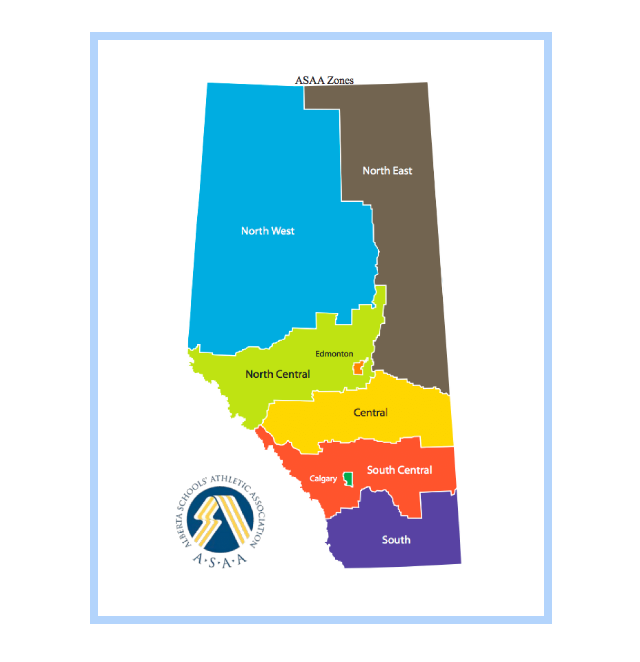
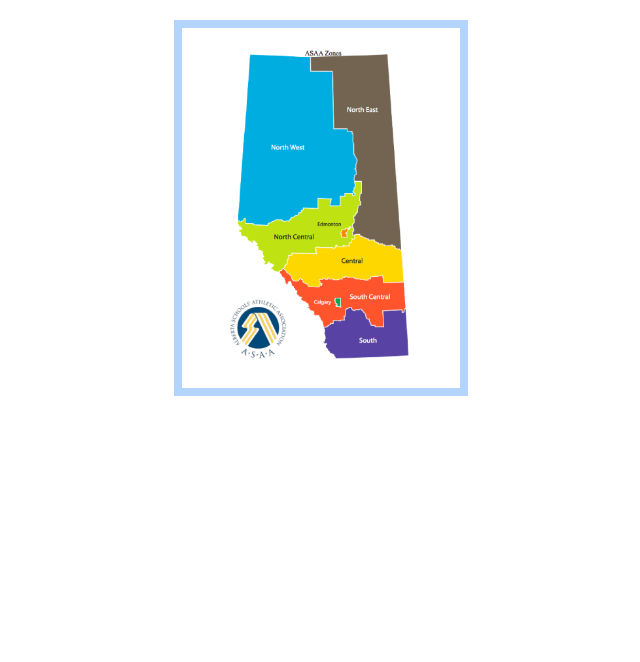
Before and after one commit to ASAA-Sites/ZoneMap, a website built with webpack: page index.html in a window 1280 px wide. Shown: the whole page, without its empty margins (319-959 px from the left). Built offline with nearby package versions, Linux system fonts and the light colour scheme.

Commit message:
changed sizes again

```diff
--- a/css/style.css
+++ b/css/style.css
@@ -259,17 +259,10 @@ body {
   display: flex;
   justify-content: center;
   align-items: center;
-  height: 80%;
+  height: 50%;
 }
 
 .zoneContainer img {
   width: 100%;
   height: 100%;
 }
-
-/* #loc {
-  display: flex;
-  align-items: center;
-  justify-content: center;
-  height: 100%;
-} */
```
